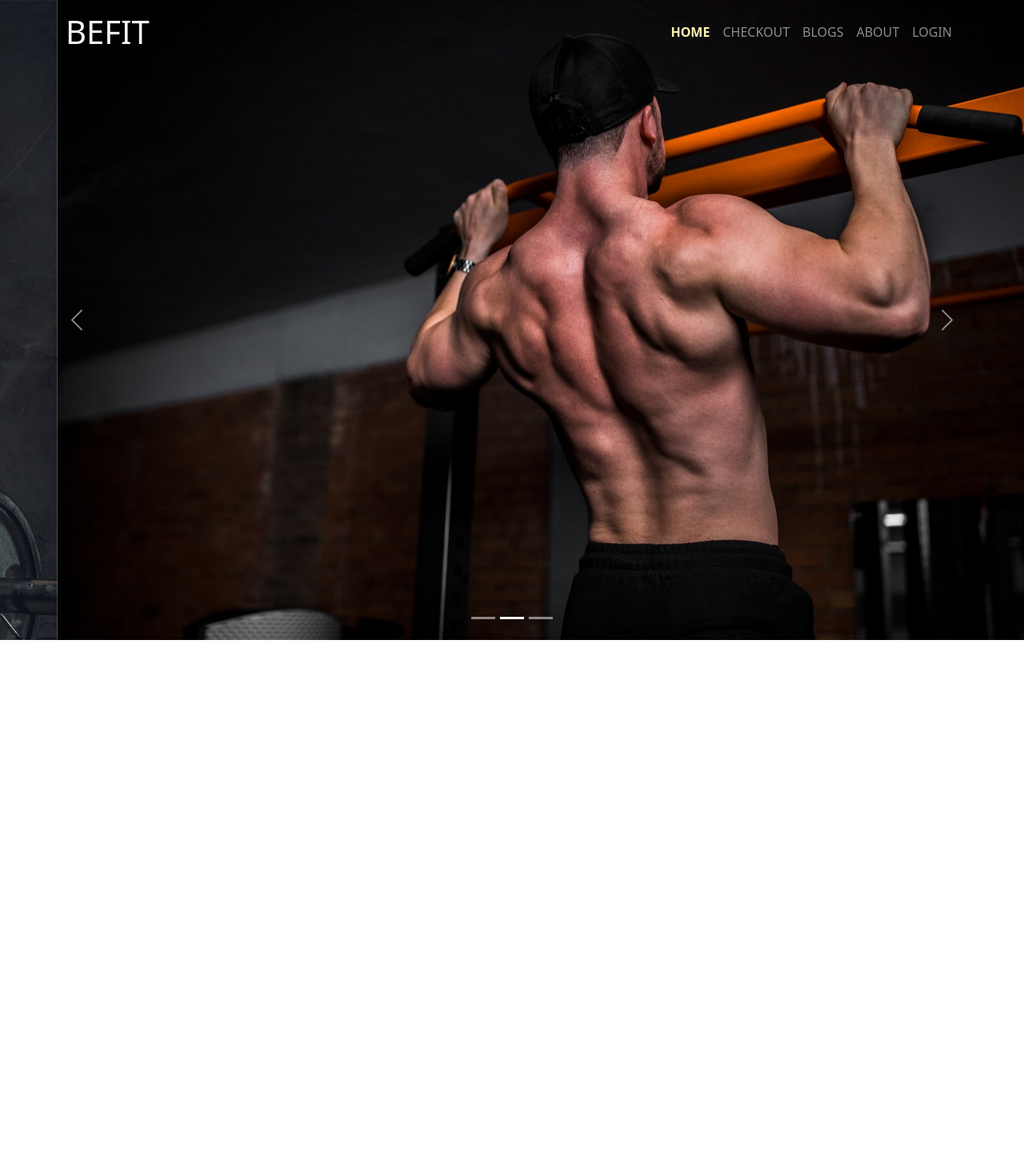
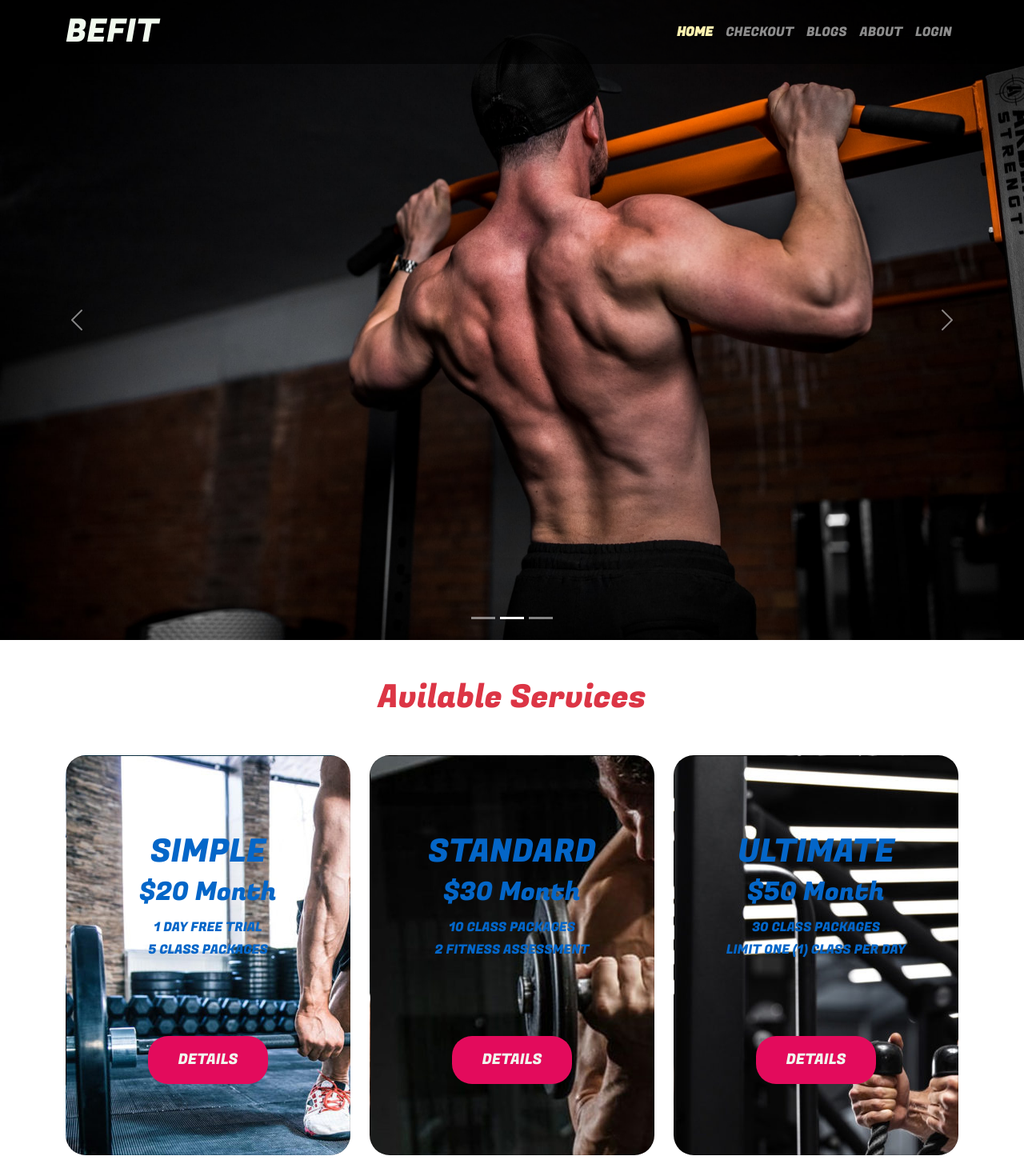
Before and after one commit to faisalchy64/independent-service-provider-website, a React (Create React App) app: page / in a window 1280 px wide. Shown: the top 1470 px of the page at 80% size. Before the commit the page ends 800 px from the top, so only its background shows below. Built offline with nearby package versions, Linux system fonts and the light colour scheme.

Commit message:
change some folder structure and complete services

```diff
--- a/public/index.html
+++ b/public/index.html
@@ -22,7 +22,7 @@
       work correctly both with client-side routing and a non-root public URL.
       Learn how to configure a non-root public URL by running `npm run build`.
     -->
-  <title>React App</title>
+  <title>BEFIT</title>
 </head>
 
 <body>
--- /dev/null
+++ b/public/service.json
@@ -0,0 +1,26 @@
+[
+    {
+        "id": "card-1",
+        "title": "SIMPLE",
+        "price": 20,
+        "text1": "1 DAY FREE TRIAL",
+        "text2": "5 CLASS PACKAGES",
+        "img": "./card-image/blog-1.jpg"
+    },
+    {
+        "id": "card-2",
+        "title": "STANDARD",
+        "price": 30,
+        "text1": "10 CLASS PACKAGES",
+        "text2": "2 FITNESS ASSESSMENT",
+        "img": "./card-image/blog-3.jpg"
+    },
+    {
+        "id": "card-3",
+        "title": "ULTIMATE",
+        "price": 50,
+        "text1": "30 CLASS PACKAGES",
+        "text2": "LIMIT ONE (1) CLASS PER DAY",
+        "img": "./card-image/blog-5.jpg"
+    }
+]
--- a/src/App.css
+++ b/src/App.css
@@ -1,6 +1,13 @@
+@import url("https://fonts.googleapis.com/css2?family=Fugaz+One&display=swap");
+
 * {
     box-sizing: border-box;
     margin: 0;
     padding: 0;
     color: #f1faee;
 }
+
+body {
+    /* background: #0b090a !important; */
+    font-family: "Fugaz One", cursive !important;
+}
--- a/src/App.js
+++ b/src/App.js
@@ -1,10 +1,15 @@
 import Header from "./components/Header/Header";
 import "./App.css";
+import { Route, Routes } from "react-router-dom";
+import Home from "./Pages/Home/Home";
 
 function App() {
     return (
         <div>
             <Header />
+            <Routes>
+                <Route path="/" element={<Home />}></Route>
+            </Routes>
         </div>
     );
 }
--- /dev/null
+++ b/src/Pages/Home/Home.js
@@ -0,0 +1,19 @@
+import { Container } from "react-bootstrap";
+import Banner from "../../components/Banner/Banner";
+import Cards from "../../components/Cards/Cards";
+
+function Home() {
+    return (
+        <>
+            <Banner />
+            <Container className="my-5">
+                <h1 className="text-center text-danger mb-5">
+                    Avilable Services
+                </h1>
+                <Cards />
+            </Container>
+        </>
+    );
+}
+
+export default Home;
--- /dev/null
+++ b/src/components/Banner/Banner.css
@@ -0,0 +1,10 @@
+.banner-img {
+    width: 100%;
+}
+
+.banner-img img {
+    width: 100%;
+    height: 100vh;
+    object-fit: cover;
+    object-position: center;
+}
--- /dev/null
+++ b/src/components/Banner/Banner.js
@@ -0,0 +1,23 @@
+import { Carousel } from "react-bootstrap";
+import "./Banner.css";
+import imgone from "../../images/home-bg-1.jpg";
+import imgtwo from "../../images/home-bg-2.jpg";
+import imgthree from "../../images/home-bg-3.jpg";
+
+function Banner() {
+    return (
+        <Carousel>
+            <Carousel.Item className="banner-img">
+                <img src={imgone} alt="First slide" />
+            </Carousel.Item>
+            <Carousel.Item className="banner-img">
+                <img src={imgtwo} alt="Second slide" />
+            </Carousel.Item>
+            <Carousel.Item className="banner-img">
+                <img src={imgthree} alt="Third slide" />
+            </Carousel.Item>
+        </Carousel>
+    );
+}
+
+export default Banner;
--- /dev/null
+++ b/src/components/Cards/Cards.js
@@ -0,0 +1,27 @@
+import { useEffect, useState } from "react";
+import { Col, Row } from "react-bootstrap";
+import SingleCard from "../SingleCard/SingleCard";
+
+function Cards() {
+    const [services, setServices] = useState([]);
+
+    useEffect(() => {
+        fetch("service.json")
+            .then((res) => res.json())
+            .then((data) => setServices(data));
+    }, []);
+
+    console.log(services);
+
+    return (
+        <Row className="g-4">
+            {services.map((service) => (
+                <Col key={service.id} lg="4" md="6">
+                    <SingleCard service={service} />
+                </Col>
+            ))}
+        </Row>
+    );
+}
+
+export default Cards;
--- a/src/components/Header/Header.css
+++ b/src/components/Header/Header.css
@@ -1,4 +1,7 @@
-/* Navbar Custom Link CSS */
+.navbar {
+    background: rgba(0, 0, 0, 0.5);
+}
+
 .active-link {
     color: #fff3b0 !important;
     font-weight: 700;
@@ -7,15 +10,3 @@
 .not-active {
     font-weight: 500;
 }
-
-/* Banner CSS */
-.banner-img {
-    width: 100%;
-}
-
-.banner-img img {
-    width: 100%;
-    height: 100vh;
-    object-fit: cover;
-    object-position: center;
-}
--- a/src/components/Header/Header.js
+++ b/src/components/Header/Header.js
@@ -1,22 +1,11 @@
-import { Carousel, Container, Nav, Navbar } from "react-bootstrap";
+import { Container, Nav, Navbar } from "react-bootstrap";
 import { LinkContainer } from "react-router-bootstrap";
 import CustomLink from "../CustomLink/CustomLink";
 import "./Header.css";
-import imgone from "../../images/home-bg-1.jpg";
-import imgtwo from "../../images/home-bg-2.jpg";
-import imgthree from "../../images/home-bg-3.jpg";
 
 function Header() {
     return (
-        <header>
-            {/* Navbar */}
-            <Navbar
-                className="py-3"
-                // bg="dark"
-                fixed="top"
-                expand="sm"
-                variant="dark"
-            >
+        <Navbar className="py-3 navbar" fixed="top" expand="sm" variant="dark">
             <Container>
                 <LinkContainer to="/">
                     <h1 className="mb-0">BEFIT</h1>
@@ -43,20 +32,6 @@ function Header() {
                 </Navbar.Collapse>
             </Container>
         </Navbar>
-
-            {/* Banner */}
-            <Carousel>
-                <Carousel.Item className="banner-img">
-                    <img src={imgone} alt="First slide" />
-                </Carousel.Item>
-                <Carousel.Item className="banner-img">
-                    <img src={imgtwo} alt="Second slide" />
-                </Carousel.Item>
-                <Carousel.Item className="banner-img">
-                    <img src={imgthree} alt="Third slide" />
-                </Carousel.Item>
-            </Carousel>
-        </header>
     );
 }
 
--- /dev/null
+++ b/src/components/SingleCard/SingleCard.css
@@ -0,0 +1,31 @@
+#card-1,
+#card-2,
+#card-3 {
+    background-size: cover;
+    background-position: center(50%);
+    height: 500px;
+    border-radius: 25px;
+}
+
+.color {
+    color: #0466c8;
+}
+
+#card-1 {
+    background: url("../../images/blog-1.jpg");
+}
+#card-2 {
+    background: url("../../images/blog-3.jpg");
+}
+#card-3 {
+    background: url("../../images/blog-5.jpg");
+}
+
+.button {
+    width: 150px;
+    padding: 1rem 1.5rem;
+    font-size: 1.15rem;
+    background: #e30b5c;
+    border-radius: 25px;
+    cursor: pointer;
+}
--- /dev/null
+++ b/src/components/SingleCard/SingleCard.js
@@ -0,0 +1,20 @@
+import CustomLink from "../CustomLink/CustomLink";
+import "./SingleCard.css";
+
+function SingleCard({ service }) {
+    const { id, title, price, text1, text2 } = service;
+
+    return (
+        <div className="card pt-5 text-center" id={id}>
+            <h1 className="color mt-5">{title}</h1>
+            <h2 className="color">${price} Month</h2>
+            <p className="color mt-1 mb-0">{text1}</p>
+            <p className="color mt-1 mb-5">{text2}</p>
+            <CustomLink to="/dashboard">
+                <div className="mt-5 mx-auto button">DETAILS</div>
+            </CustomLink>
+        </div>
+    );
+}
+
+export default SingleCard;
```
Lines whose indentation alone changed are shown as unchanged.
